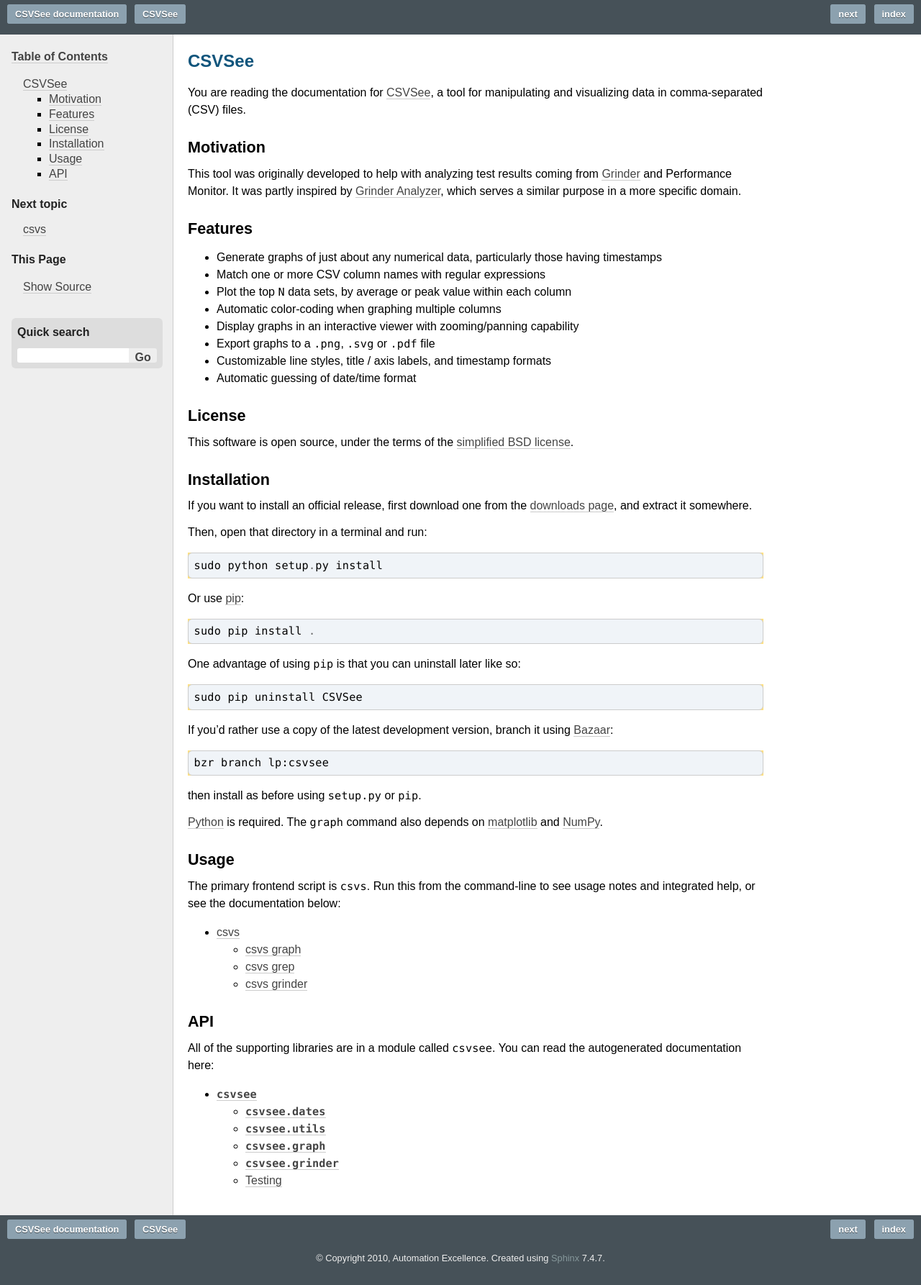
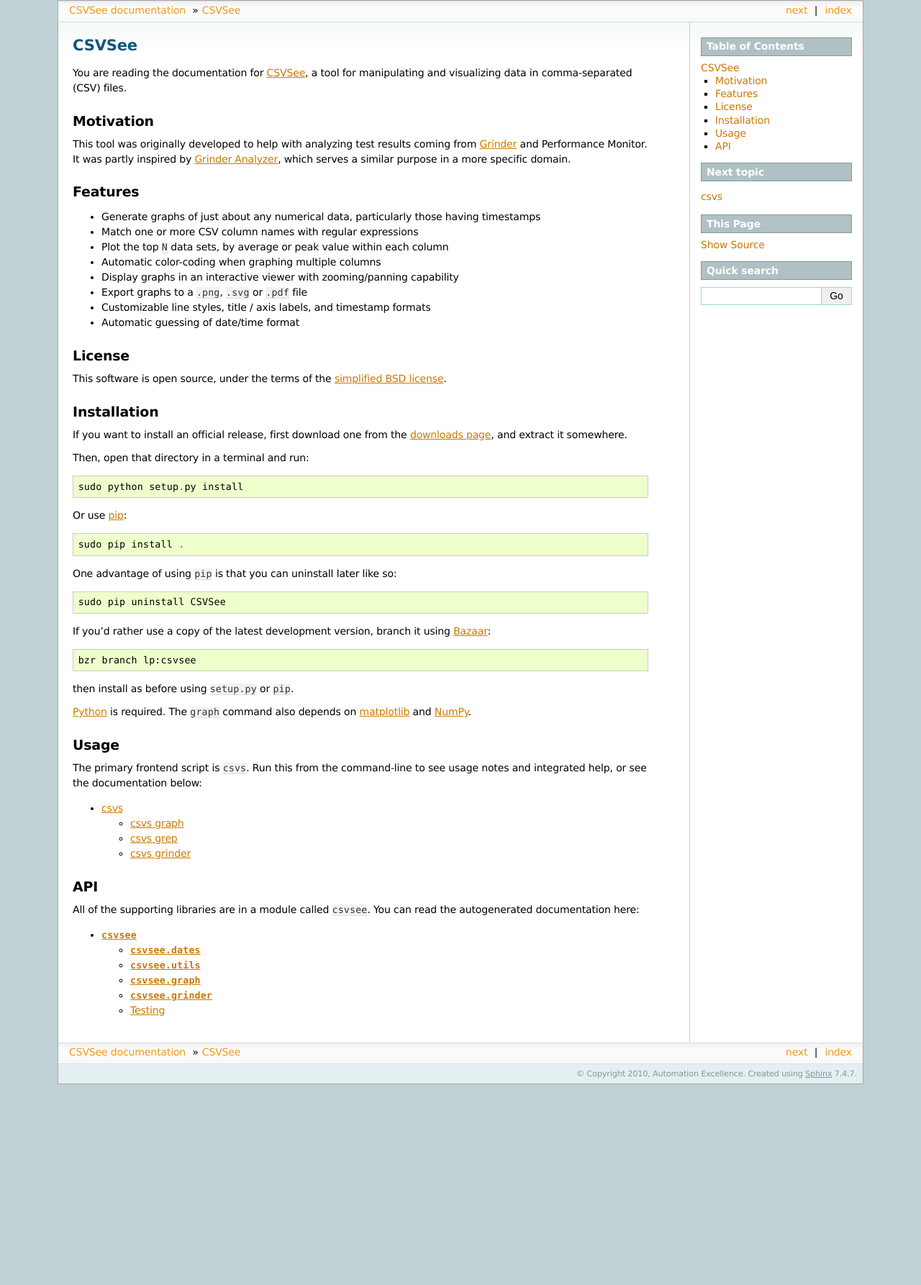
Before and after one commit to a-e/csvsee, a Sphinx documentation site: the page built from docs/index.rst, in a window 1280 px wide. Shown: the whole page at 72% size. Built offline with Sphinx 7.4.7, drawn with Linux system fonts in a browser that asks for light colours; after the commit the page ends 1507 px from its top, so only the background shows below that.

Commit message:
Misc. rtd.css revisions (going obsolete, now that it's live on RTD). Back-tagged 0.1 version.

```diff
--- a/docs/_static/rtd.css
+++ b/docs/_static/rtd.css
@@ -37,7 +37,7 @@
     line-height: 150%;
     text-align: center;
     color: black;
-    background-color: #eee;
+    background-color: #465158;
     padding: 0;
 
     margin: 0;
@@ -46,6 +46,7 @@
 
 div.document {
     text-align: left;
+    background-color: #EEEEEE;
 }
 
 div.bodywrapper {
@@ -65,7 +66,7 @@
 }
 
 div.related ul {
-    height: 3em;
+    height: 41px;
 }
 
 div.related ul li {
@@ -83,11 +84,18 @@
 }
 
 div.related ul li a {
+    order: none;
+    background-color: inherit;
     font-weight: bold;
     margin: 6px 0 6px 0;
     line-height: 1.75em;
     color: #ffffff;
     padding: 5px 10px;
+    border: none;
+    border-radius: 3px;
+}
+
+div.related ul li.right a {
     background-color: #8ca1af;
     border: 1px solid #8ca1af;
     text-shadow: 0 1px rgba(0, 0, 0, 0.5);
@@ -96,6 +104,7 @@
     -moz-border-radius: 3px;
     -moz-box-shadow: 0 1px 1px #465158;
 }
+
 div.related ul li a tt {
     background: inherit !important;
     color: inherit !important;
@@ -123,19 +132,27 @@
 div.related ul li:first-child a { }
 div.related ul li:last-child a { }
 
+div.documentwrapper {
+    float: left;
+    width: 100%;
+    background-color: #EEEEEE;
+}
+
 div.sphinxsidebarwrapper {
     padding: 0;
 }
 
 div.sphinxsidebar {
     margin: 0;
-    position: absolute;
+    margin-left: -100%;
+    float: left;
     top: 3em;
     left: 0;
     padding: 0 1em;
     width: 210px;
     font-size: 1em;
     text-align: left;
+    background-color: #EEEEEE;
 }
 
 div.sphinxsidebar h3, div.sphinxsidebar h4 {
@@ -166,6 +183,13 @@
 
 div.sphinxsidebar ul ul {
     margin-left: 20px;
+}
+
+div.sphinxsidebar ul {
+    overflow: hidden;
+}
+div.sphinxsidebar ul:hover {
+    overflow: visible;
 }
 
 div.footer {
@@ -419,6 +443,7 @@
 /* Search text box and "Go" button */
 #searchbox {
     margin-top: 2em;
+    margin-bottom: 1em;
     background: #ddd;
     padding: 0.5em;
     border-radius: 6px;
--- a/docs/conf.py
+++ b/docs/conf.py
@@ -94,7 +94,7 @@
 
 # The theme to use for HTML and HTML Help pages.  Major themes that come with
 # Sphinx are currently 'default' and 'sphinxdoc'.
-html_theme = 'default'
+html_theme = 'sphinxdoc'
 
 # Theme options are theme-specific and customize the look and feel of a theme
 # further.  For a list of options available for each theme, see the
@@ -124,7 +124,7 @@
 # relative to this directory. They are copied after the builtin static files,
 # so a file named "default.css" will overwrite the builtin "default.css".
 html_static_path = ['_static']
-html_style = 'rtd.css'
+#html_style = 'custom.css'
 
 # If not '', a 'Last updated on:' timestamp is inserted at every page bottom,
 # using the given strftime format.
```
